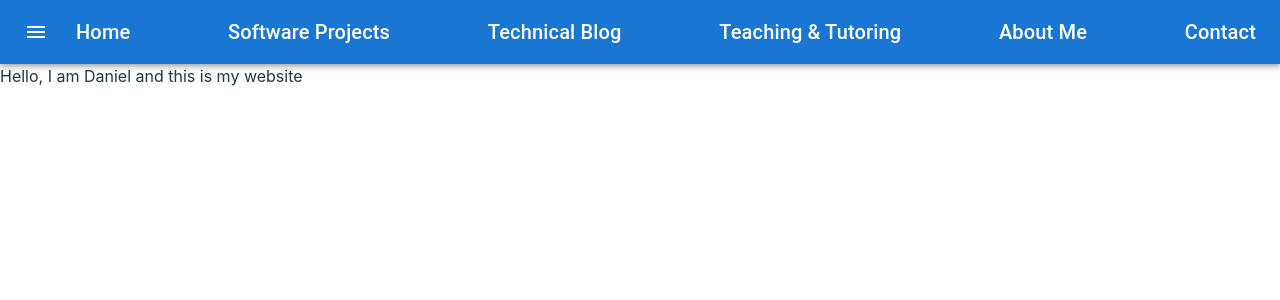
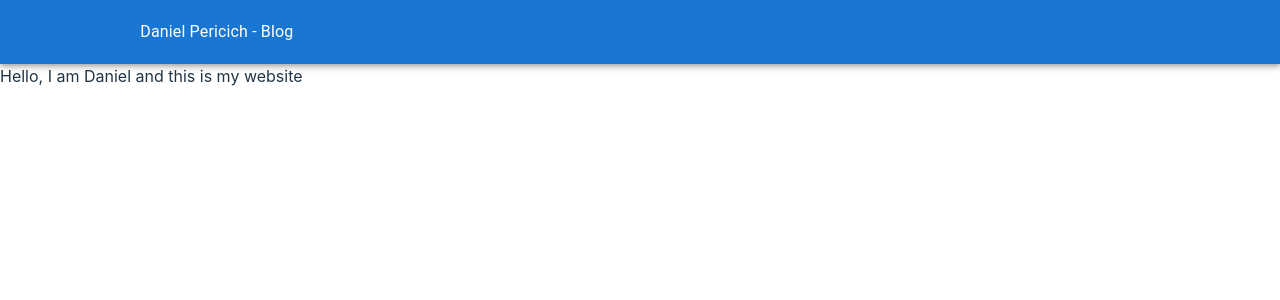
Before and after one commit to dpericich/Daniel-s-Blog, a React (Vite) app: page / in a window 1280 px wide. Shown: the top 300 px of the page. Built offline with nearby package versions, Linux system fonts and the light colour scheme.

Commit message:
refactored navbar to move links to nav-drawer

```diff
--- a/src/components/navbar.tsx
+++ b/src/components/navbar.tsx
@@ -3,33 +3,18 @@ import {
     Toolbar,
     Typography,
     Box,
-    IconButton,
 } from "@mui/material";
-import MenuIcon from '@mui/icons-material/Menu';
-import { Link } from "react-router-dom";
+
+import NavDrawer from './nav-drawer';
 
 function Navbar() {
     return (
         <Box sx={{ flexGrow: 1 }}>
             <AppBar position="static">
                 <Toolbar>
-                    <IconButton
-                        size="large"
-                        edge="start"
-                        color="inherit"
-                        aria-label="menu"
-                        sx={{ mr: 2 }}
-                    >
-                        <MenuIcon />
-                    </IconButton>
-                    {/* If this goes mobile, I use the IconButton w/ menu and display my name in the navbar */}
-                    <Typography variant="h6" component="div" sx={{ flexGrow: 1, display: 'flex', justifyContent: 'space-between' }}>
-                        <Link to="/" style={{ textDecoration: 'none', color: 'inherit' }}>Home</Link>
-                        <Link to="/projects" style={{ textDecoration: 'none', color: 'inherit' }}>Software Projects</Link>
-                        <Link to="/technical-writing" style={{ textDecoration: 'none', color: 'inherit' }}>Technical Blog</Link>
-                        <Link to="/teaching" style={{ textDecoration: 'none', color: 'inherit' }}>Teaching & Tutoring</Link>
-                        <Link to="/about" style={{ textDecoration: 'none', color: 'inherit' }}>About Me</Link>
-                        <Link to="/contact" style={{ textDecoration: 'none', color: 'inherit' }}>Contact</Link>
+                    <NavDrawer />
+                    <Typography align="right">
+                        Daniel Pericich - Blog
                     </Typography>
                 </Toolbar>
             </AppBar>
```
